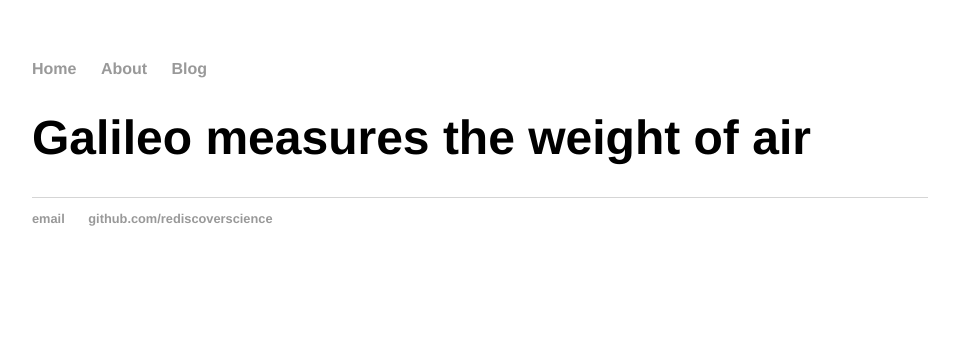
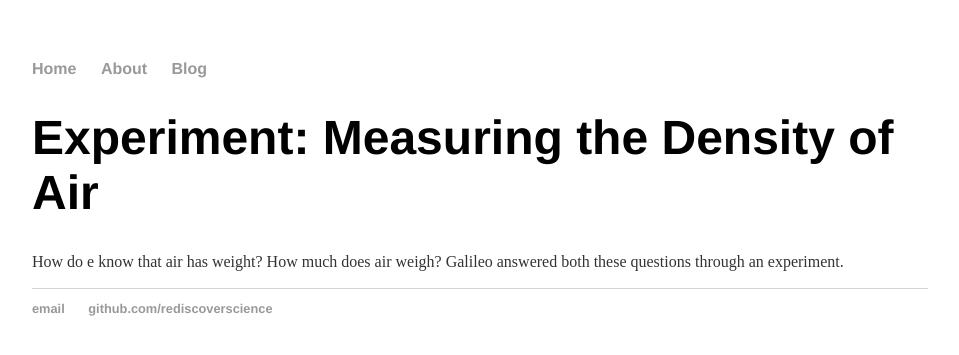
Before and after one commit to rediscoverscience/rediscoverscience.github.io, a Jekyll site: the page built from vacuum/weight-air.md, in a window 1280 px wide. Shown: the top 355 px of the page, without its empty margins (160-1119 px from the left). Built offline with Jekyll 4.4.1, drawn with Linux system fonts in a browser that asks for light colours; our own code applies the rules of GitHub Pages for plain Markdown files.

Commit message:
Update weight-air.md

```diff
--- a/vacuum/weight-air.md
+++ b/vacuum/weight-air.md
@@ -1 +1,7 @@
-# Galileo measures the weight of air
+---
+title: Measuring the Density of Air
+---
+
+# Experiment: Measuring the Density of Air
+
+How do e know that air has weight? How much does air weigh? Galileo answered both these questions through an experiment.
```
